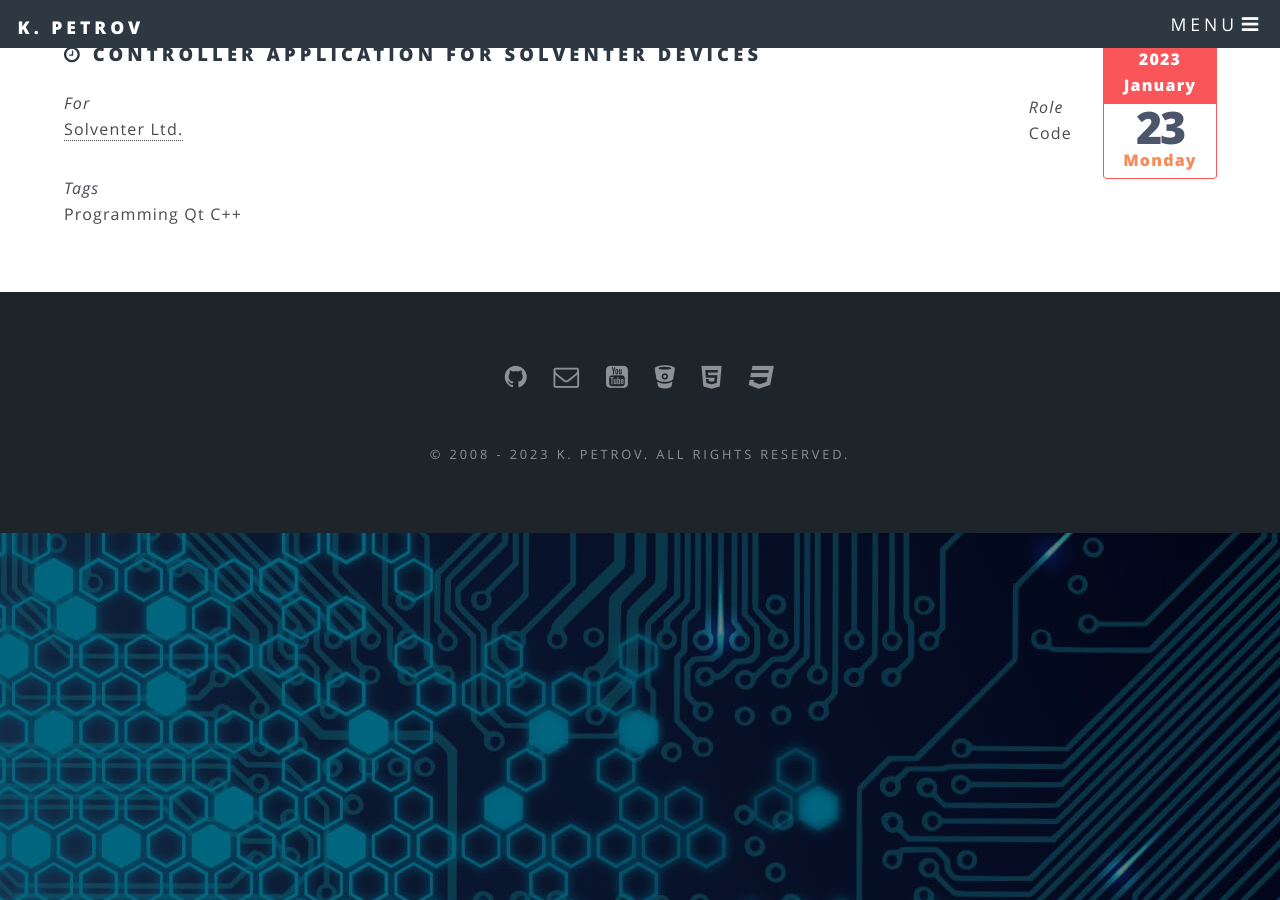
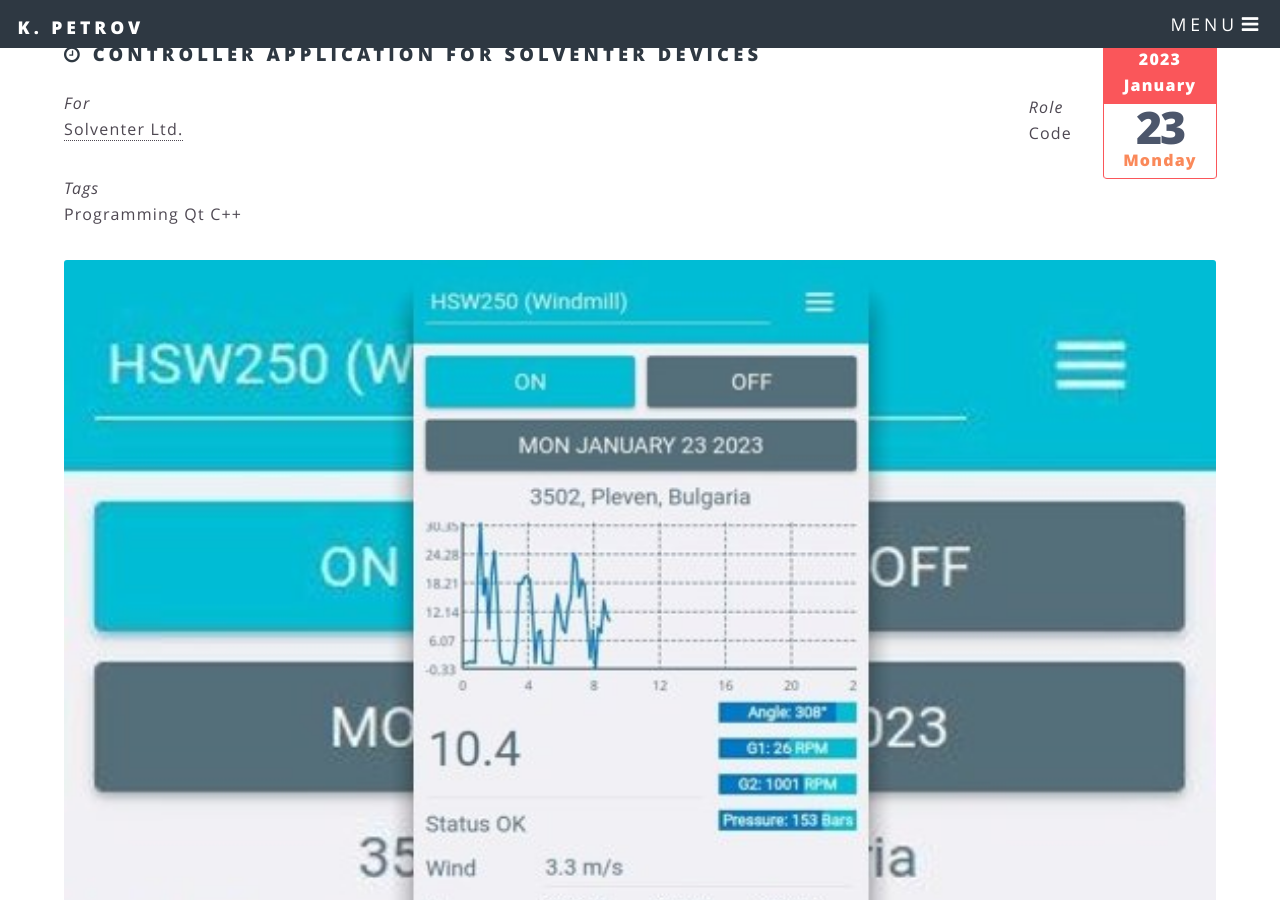
Before and after one commit to insidious-src/insidious-src.github.io, a Jekyll site: the page built from _posts/2023-01-23-ucontroller.md, in a window 1280 px wide and 900 px high, scrolled down 371 px. Built offline with Jekyll 4.4.1, drawn with Linux system fonts in a browser that asks for light colours; some web fonts are replaced.

Commit message:
config update; posts fixed;

```diff
--- a/_config.yml
+++ b/_config.yml
@@ -11,11 +11,12 @@ donate_url: https://www.paypal.com/cgi-bin/webscr?cmd=_s-xclick&hosted_button_id
 
 enforce_ssl: insidious-src.github.io
 url: https://insidious-src.github.io
+#enforce_ssl: k-petrov.online
+#url: https://k-petrov.online
 url_dir: /
 timezone: Europe/Sofia
 encoding: utf-8
 permalink: /:categories/:title/
-future: true
 newsfeed_max: 4
 google_analytics_id: UA-86048189-3
 
--- a/_posts/2023-01-23-ucontroller.md
+++ b/_posts/2023-01-23-ucontroller.md
@@ -11,3 +11,8 @@ client_url: https://solventer.eu/
 role: Code
 status: wip
 ---
+<div class="12u">
+    <span class="image fit">
+        <p><img src="{{ site.url_dir }}img/uc_thumb.jpg" alt=""></p>
+    </span>
+</div>
```
Also changed, not shown: _posts/2023-01-24-household.md (+2 -3 lines).
